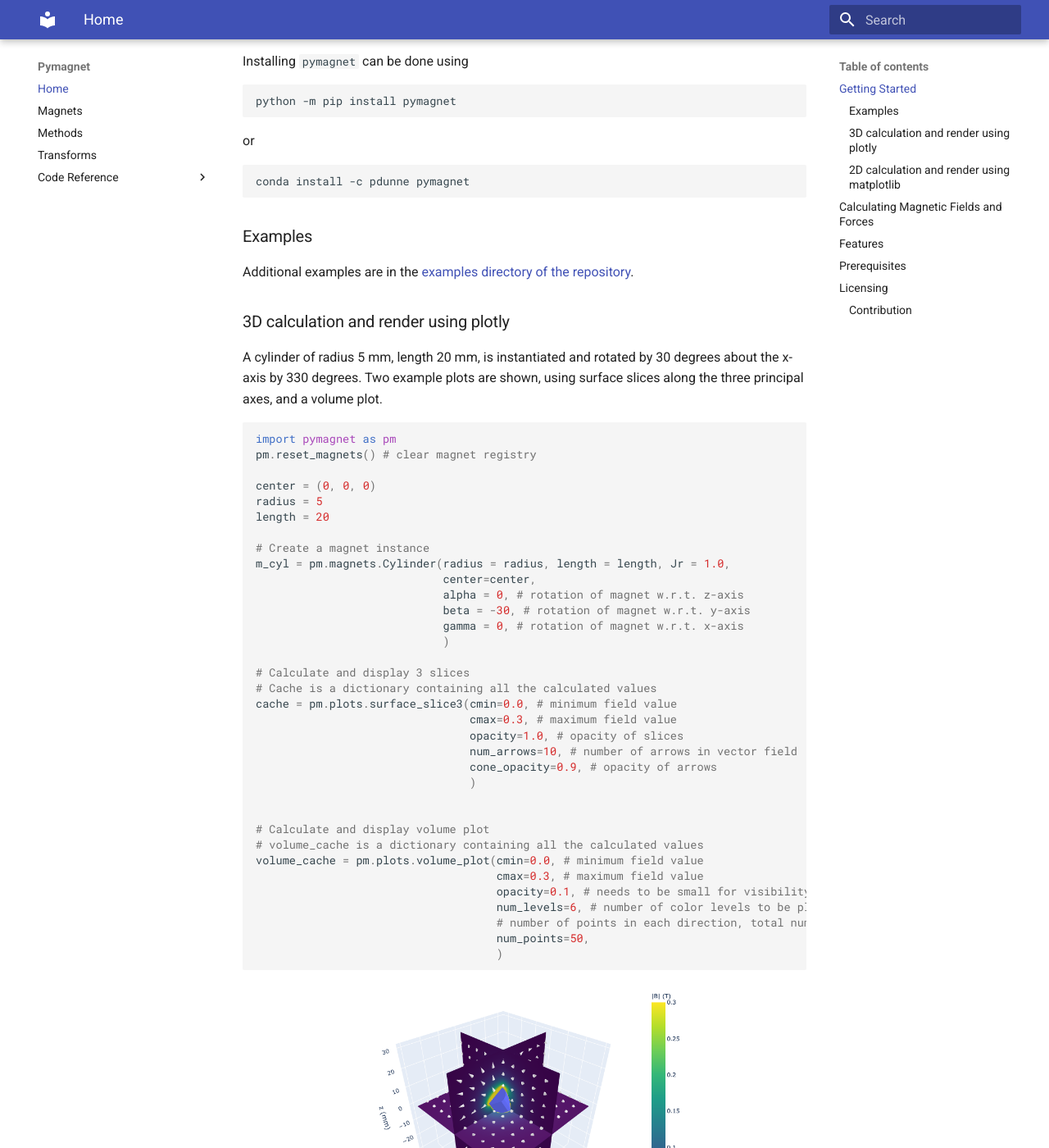
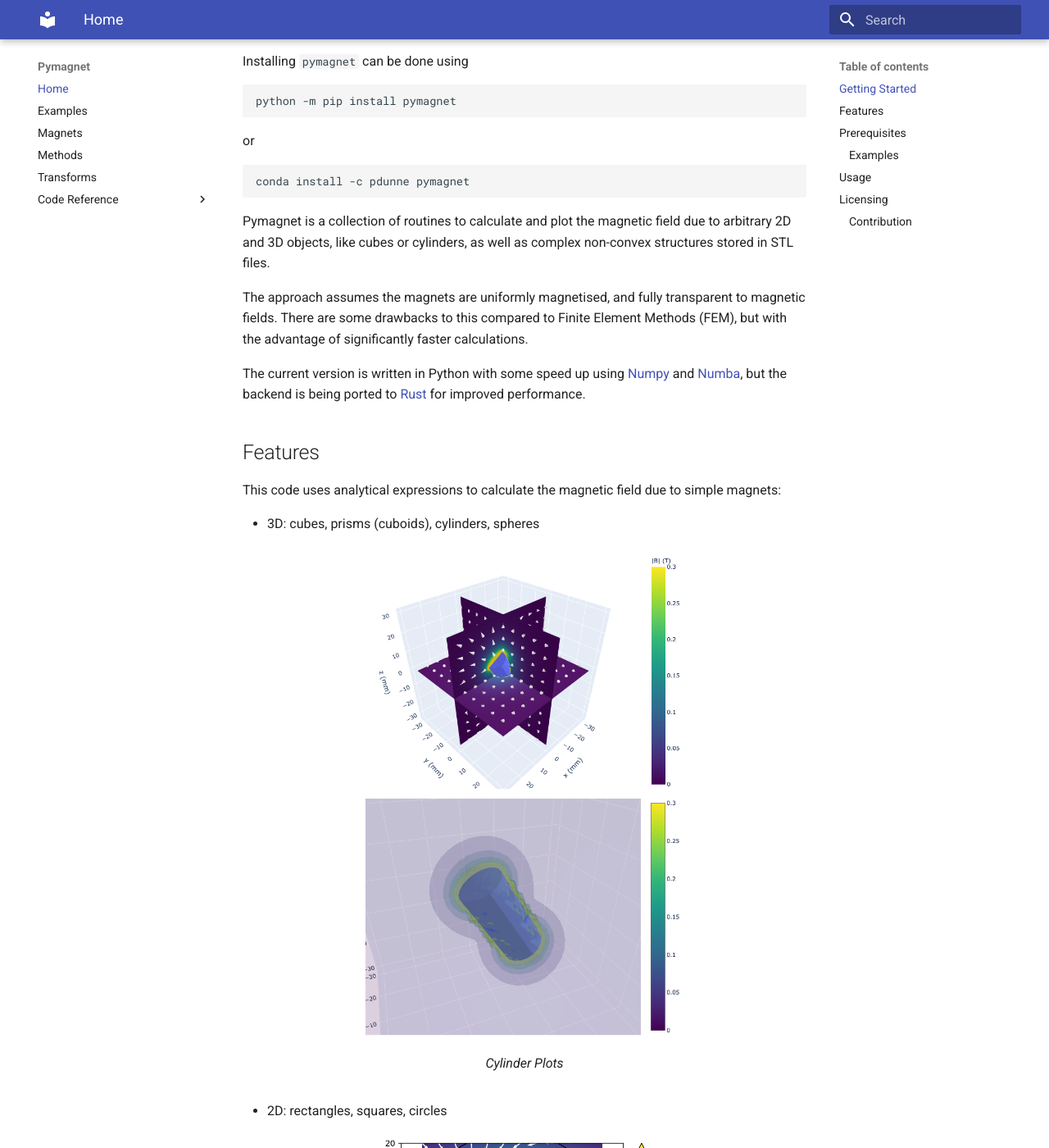
Before and after one commit to pdunne/pymagnet, an MkDocs documentation site: the page built from docs/index.md, in a window 1280 px wide and 1400 px high, scrolled down 278 px. Shown: the whole window at 82% size. Built offline with MkDocs 1.6.1 and Material for MkDocs 9.7.7, drawn with Linux system fonts in a browser that asks for light colours; some of the changed text lies outside the part shown.

Commit message:
Docs update

````diff
--- a/docs/index.md
+++ b/docs/index.md
@@ -19,66 +21,32 @@ or
 conda install -c pdunne pymagnet
 ```
 
-### Examples
+Pymagnet is a collection of routines to calculate and plot the magnetic field due to arbitrary 2D
+and 3D objects, like cubes or cylinders, as well as complex non-convex structures stored in STL
+files.
 
-Additional examples are in the [examples directory of the repository](https://github.com/pdunne/pymagnet/tree/main/examples).
+The approach assumes the magnets are uniformly magnetised, and fully transparent to magnetic fields.
+There are some drawbacks to this compared to Finite Element Methods (FEM), but with the advantage of
+significantly faster calculations.
 
-### 3D calculation and render using plotly
+The current version is written in Python with some speed up using [Numpy](https://numpy.org/) and
+[Numba](https://numba.pydata.org/), but the backend is being ported to
+[Rust](https://github.com/pdunne/magnet_rs) for improved performance.
 
-A cylinder of radius 5 mm, length 20 mm, is instantiated and rotated by 30 degrees about the x-axis
-by 330 degrees. Two example plots are shown, using surface slices along the three principal axes,
-and a volume plot.
+## Features
 
-```python
-import pymagnet as pm
-pm.reset_magnets() # clear magnet registry
+This code uses analytical expressions to calculate the magnetic field due to
+simple magnets:
 
-center = (0, 0, 0)
-radius = 5
-length = 20
+* 3D: cubes, prisms (cuboids), cylinders, spheres
 
-# Create a magnet instance
-m_cyl = pm.magnets.Cylinder(radius = radius, length = length, Jr = 1.0,
-                            center=center,
-                            alpha = 0, # rotation of magnet w.r.t. z-axis
-                            beta = -30, # rotation of magnet w.r.t. y-axis
-                            gamma = 0, # rotation of magnet w.r.t. x-axis
-                            )
-
-# Calculate and display 3 slices
-# Cache is a dictionary containing all the calculated values
-cache = pm.plots.surface_slice3(cmin=0.0, # minimum field value
-                                cmax=0.3, # maximum field value
-                                opacity=1.0, # opacity of slices
-                                num_arrows=10, # number of arrows in vector field
-                                cone_opacity=0.9, # opacity of arrows
-                                )
-
-
-# Calculate and display volume plot
-# volume_cache is a dictionary containing all the calculated values
-volume_cache = pm.plots.volume_plot(cmin=0.0, # minimum field value
-                                    cmax=0.3, # maximum field value
-                                    opacity=0.1, # needs to be small for visibility
-                                    num_levels=6, # number of color levels to be plotted
-                                    # number of points in each direction, total number is num_points^3
-                                    num_points=50,
-                                    )
-```
 <figure>
   <img src="img/3d_example_slice_1.png" width=400/>
-  <img src="img/3d_example_slice_2.png" width=400/>
-  <figcaption>3D surface slice plot</figcaption>
+  <img src="img/3d_example_volume_2.png" width=400/>
+  <figcaption>Cylinder Plots</figcaption>
 </figure>
 
-<figure>
-  <img src="img/3d_example_volume_1.png" width=400/>
-  <img src="img/3d_example_volume_2.png" width=400/>
-  <figcaption>3D volume plot</figcaption>
-</figure>
-
-### 2D calculation and render using matplotlib
-
+* 2D: rectangles, squares, circles
 
 <figure>
   <img src="img/2d_circle_contour.png" width=400/>
@@ -86,109 +54,12 @@ volume_cache = pm.plots.volume_plot(cmin=0.0, # minimum field value
   <figcaption>2D contour plot and streamplot of a long bipolar rod</figcaption>
 </figure>
 
-Two square magnets of 20x20 mm are added, and a contour plot with a vector field are drawn.
+and complex compound objects:
 
-```python
-import pymagnet as pm
+* 3D: Polyhedra stored as STL meshes
+* 2D: Polygons constructed from collections of line elements
 
-pm.reset_magnets() # clear magnet registry
-
-cmap = 'viridis' # set the colormap
-
-radius = 10
-center = (0, 0)
-
-# Create magnet
-_ = pm.magnets.Circle(radius=radius, Jr = 1.0, center=center, alpha=45)
-
-
-# Prepare 100x100 grid of x,y coordinates to calculate the field
-x, y = pm.grid2D(2*radius, 2*radius)
-
-# Calculate the magnetic field due to all magnets in the registry
-B = pm.B_calc_2D(x, y)
-
-# Plot the result, vector_plot = True toggles on the vector field plot
-pm.plots.plot_2D_contour(x, y, B,
-                         cmax=0.5,
-                         num_levels=6,
-                         cmap=cmap,
-                         vector_plot=True,
-                         vector_arrows=11)
-
-
-
-# Plot the result as a streamplot
-pm.plots.plot_2D_contour(x, y, B,
-                         cmin = -0.3,
-                         cmax=0.3,
-                         cmap='coolwarm',
-                         plot_type="streamplot",
-                         stream_color= 'vertical', # 'vertical', 'horizontal', 'normal':
-                        #  corresponds to coloring by B.x, B.y, B.n
-                        )
-
-```
-
-<figure>
-  <img src="img/2d_example.png" width=400/>
-  <figcaption>2D contour plot</figcaption>
-</figure>
-
-```python
-import pymagnet as pm
-pm.reset_magnets() # clear magnet registry
-
-cmap = 'viridis' # set the colormap
-
-width = 20
-height = 20
-
-# Set the space between magnets to be the width of one
-half_gap = width / 2
-
-# Center of first magnet
-center = (-width / 2 - half_gap, 0)
-
-# Create first magnet
-_ = pm.magnets.Rectangle(width=width, height=height,
-                        Jr=1.0, center=center, theta=0.0)
-
-# Centre of second magnet
-center = (width / 2 + half_gap, 0)
-
-# Create second magnet
-_ = pm.magnets.Rectangle(width=width, height=height,
-                        Jr=1.0, center=center, theta=90.0)
-
-# Prepare 100x100 grid of x,y coordinates to calculate the field
-x, y = pm.grid2D(2 * width, 2 * height)
-
-# Calculate the magnetic field due to all magnets in the registry
-B = pm.B_calc_2D(x, y)
-
-# Plot the result, vector_plot = True toggles on the vector field plot
-pm.plots.plot_2D_contour(x, y, B, cmin=0.0, # minimum field value
-                                 cmax=0.5, # maximum field value
-                                 vector_plot=True, # plot the vector field
-                                 cmap=cmap, # set the colormap
-                                 )
-
-```
-
-## Calculating Magnetic Fields and Forces
-
-Forms of this library have been used in a number of projects including [Liquid flow and control without solid walls, Nature 2020](https://www.nature.com/articles/s41586-020-2254-4).
-
-## Features
-
-This code uses analytical expressions to calculate the magnetic field due to
-simple magnets. These include:
-
-* 3D objects: cubes, cuboids, cylinders, spheres
-* 2D: rectangles, squares
-
-There are helper functions to plot the data as either line or countour plots,
+There are helper functions to plot the data as line, contour, slice, and volume plots,
 but the underlying data is also accessible.
 
 ## Prerequisites
@@ -197,17 +68,23 @@ Ensure you have [Python](https://www.anaconda.com/) version >= 3.6
  (to use f-strings), and the following packages:
 
 * numpy
+* numpy-stl
+* numba
 * matplotlib
-* numba
 * plotly
-
-!!! TODO
-    - Complete documentation
 
 !!! Warning
     - For spheres, rotate them using alpha, beta, gamma,
     rather than the magnetisation angles theta and phi, as phi rotations are not implemented.
     - Similarly, for circles, rotate them using alpha, not phi.
+
+### Examples
+
+Examples can be found [in the repository](https://github.com/pdunne/pymagnet/tree/main/examples).
+
+## Usage
+
+Forms of this library have been used in a number of projects including [Liquid flow and control without solid walls, Nature 2020](https://www.nature.com/articles/s41586-020-2254-4).
 
 ## Licensing
 
--- a/mkdocs.yml
+++ b/mkdocs.yml
@@ -5,6 +5,7 @@ theme:
 
 nav:
   - Home: index.md
+  - Examples: examples.md
   - Magnets: equations.md
   - Methods: methods.md
   - Transforms: transforms.md
@@ -12,7 +13,7 @@ nav:
       - pymagnet: pymagnet.md
       - magnets: magnets.md
       - plots: plots.md
-      - quaternions: quaternions.md
+      - utils: utils.md
 
 plugins:
   - search
--- a/setup.py
+++ b/setup.py
@@ -36,7 +36,7 @@ setup(
     package_dir={"": "src"},
     packages=find_packages(where="src"),
     python_requires=">=3.6, <4",
-    install_requires=["numpy", "matplotlib", "numba", "plotly"],
+    install_requires=["numpy", "numpy-stl", "matplotlib", "numba", "plotly"],
     project_urls={
         "Documentation": "https://pdunne.github.io/pymagnet/",
         "Bug Reports": "https://github.com/pdunne/pymagnet/issues",
````
Also changed, not shown: other parts of docs/index.md (+2 -0 lines), README.md (+33 -162 lines), docs/equations.md (+3 -1 lines), docs/examples.md (added, +3 -0 lines), docs/magnets.md (+5 -8 lines), docs/plots.md (+4 -3 lines), docs/quaternions.md (deleted, +0 -4 lines), docs/utils.md (added, +11 -0 lines), 4 other files.
